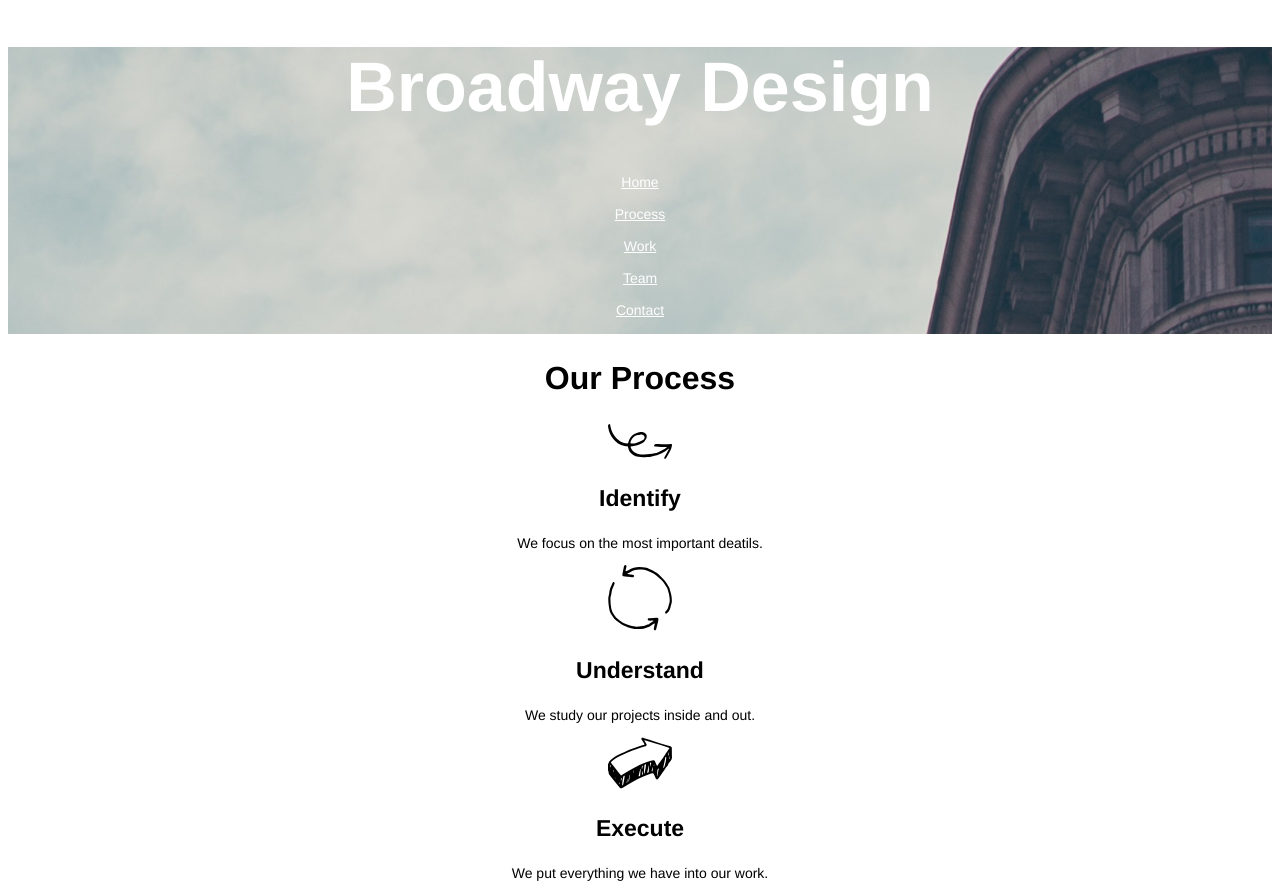
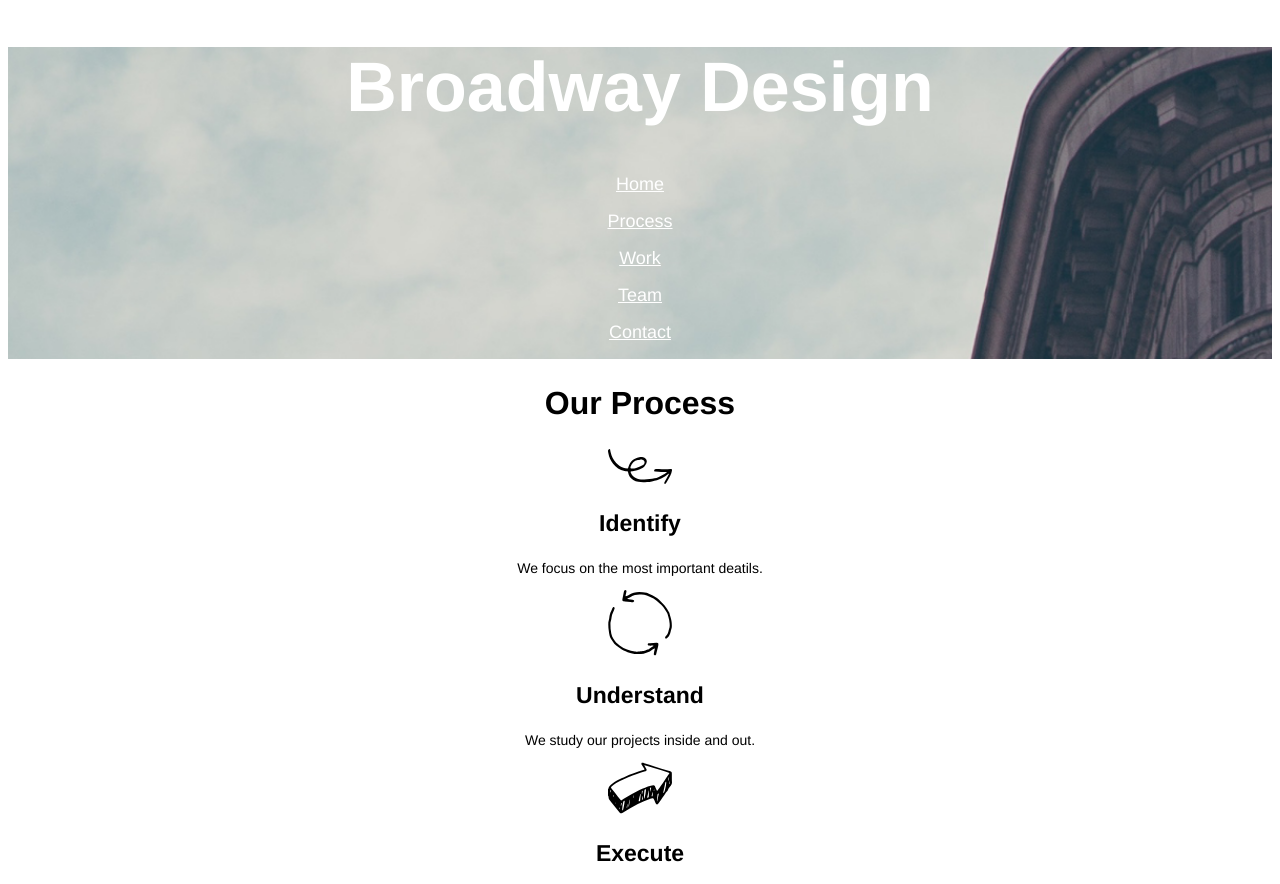
Before and after one commit to alveyski/broadway, a plain HTML site: page index.html in a window 1280 px wide. Shown: the top 884 px of the page. Drawn offline with Linux system fonts and the light colour scheme.

Commit message:
Final Draft with updated backgound image size

```diff
--- a/resources/CSS/style.css
+++ b/resources/CSS/style.css
@@ -8,6 +8,10 @@ body {
 
 a {
   color: white;
+}
+
+#header a {
+  font-size: 18px;
 }
 
 h1,
@@ -36,6 +40,7 @@ ul {
 #header {
   color: white;
   background-image: url('../images/the-flatiron-building.png');
+  background-size:cover;
 }
 
 #footer {
```
